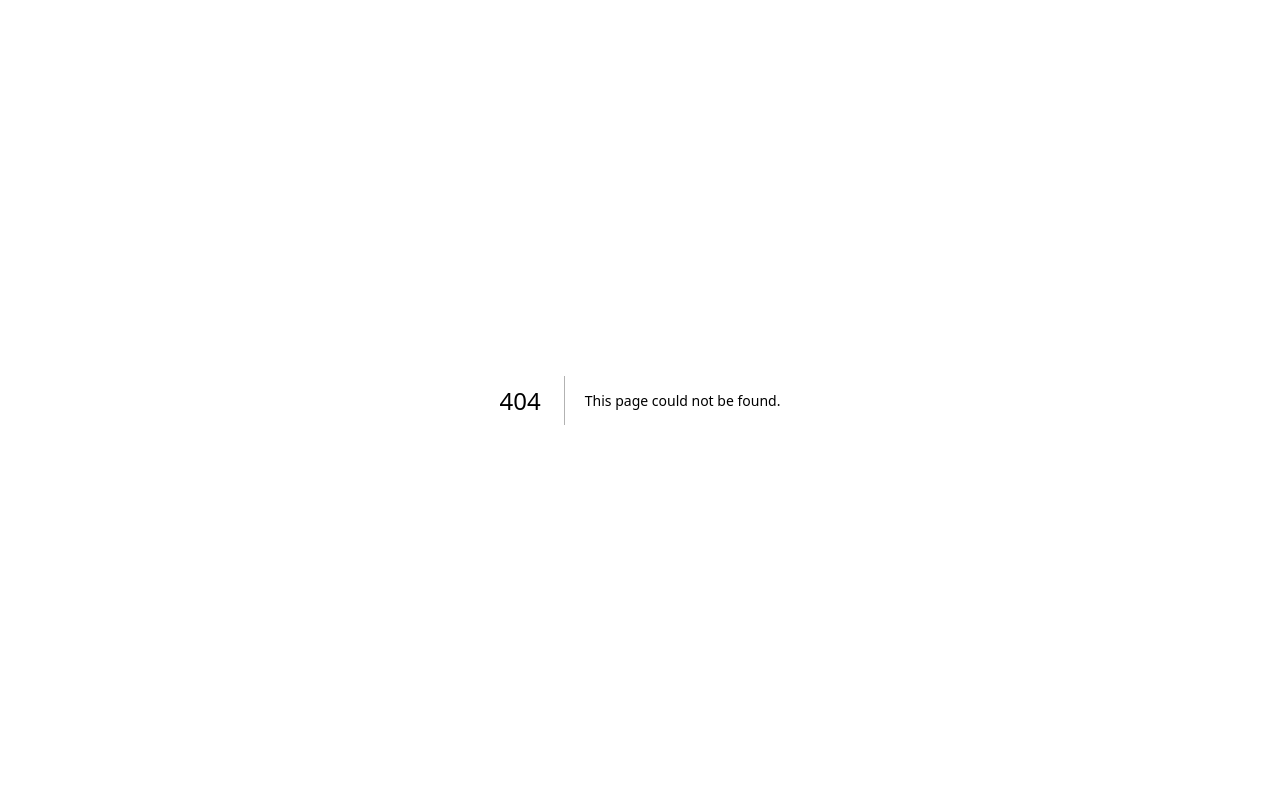
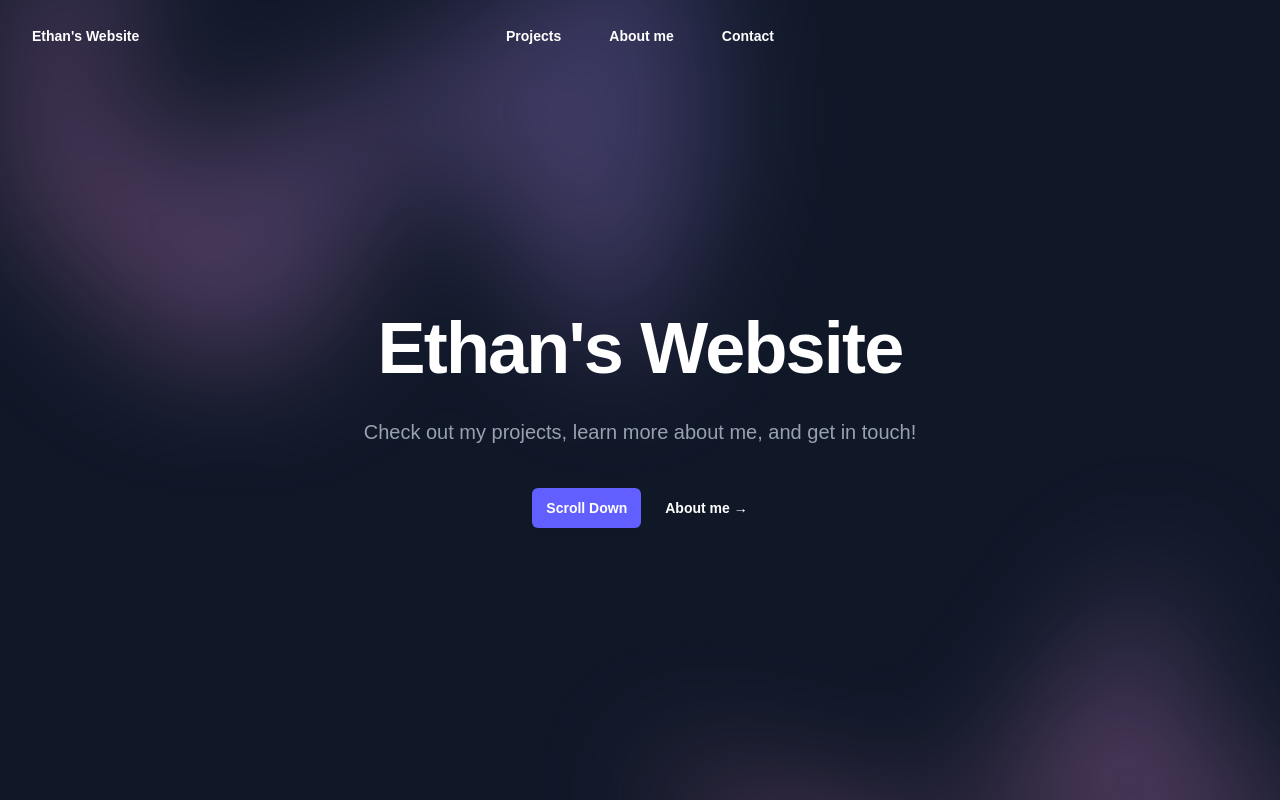
Before and after one commit to gen0x88/nextjs-website2, a Next.js app: page /nextjs-website2/ in a window 1280 px wide. Before the commit this address had no page. Built offline with nearby package versions, Linux system fonts and the light colour scheme.

Commit message:
Changed base url for build and updated a to Link

```diff
--- a/app/about/page.tsx
+++ b/app/about/page.tsx
@@ -4,12 +4,7 @@ import { useState } from "react";
 import { Dialog, DialogPanel } from "@headlessui/react";
 import { Bars3Icon, XMarkIcon } from "@heroicons/react/24/outline";
 import { MobileNavbar, Navbar } from "@/components/Navbar";
-
-const navigation = [
-  { name: "Projects", href: "#" },
-  { name: "About me", href: "#" },
-  { name: "Contact", href: "#" },
-];
+import Link from "next/link";
 
 export default function Home() {
   const [mobileMenuOpen, setMobileMenuOpen] = useState(false);
@@ -22,9 +17,9 @@ export default function Home() {
           className="flex items-center justify-between p-6 lg:px-8"
         >
           <div className="flex lg:flex-1">
-            <a href="/" className="-m-1.5 p-1.5">
-              <span className="sr-only">Your Company</span>
-            </a>
+            <Link href="/" className="-m-1.5 p-1.5">
+              <span className="text-sm/6 font-semibold text-white">Ethan's Website</span>
+            </Link>
           </div>
           <div className="flex lg:hidden">
             <button
--- a/app/page.tsx
+++ b/app/page.tsx
@@ -1,27 +1,25 @@
-'use client'
+"use client";
 
-import { useState } from 'react'
-import { Dialog, DialogPanel } from '@headlessui/react'
-import { Bars3Icon, XMarkIcon } from '@heroicons/react/24/outline'
-
-const navigation = [
-  { name: 'Projects', href: '/projects' },
-  { name: 'About me', href: '/about' },
-  { name: 'Contact', href: '/contact' },
-]
+import { useState } from "react";
+import { Dialog, DialogPanel } from "@headlessui/react";
+import { Bars3Icon, XMarkIcon } from "@heroicons/react/24/outline";
+import Link from "next/link";
+import { MobileNavbar, Navbar } from "@/components/Navbar";
 
 export default function Home() {
-  const [mobileMenuOpen, setMobileMenuOpen] = useState(false)
+  const [mobileMenuOpen, setMobileMenuOpen] = useState(false);
 
   return (
     <div className="bg-gray-900 h-screen">
       <header className="absolute inset-x-0 top-0 z-50">
-        <nav aria-label="Global" className="flex items-center justify-between p-6 lg:px-8">
+        <nav
+          aria-label="Global"
+          className="flex items-center justify-between p-6 lg:px-8"
+        >
           <div className="flex lg:flex-1">
-            <a href="#" className="-m-1.5 p-1.5">
-              <span className="sr-only">Your Company</span>
-
-            </a>
+            <Link href="/" className="-m-1.5 p-1.5">
+              <span className="text-sm/6 font-semibold text-white">Ethan's Website</span>
+            </Link>
           </div>
           <div className="flex lg:hidden">
             <button
@@ -34,27 +32,26 @@ export default function Home() {
             </button>
           </div>
           <div className="hidden lg:flex lg:gap-x-12">
-            {navigation.map((item) => (
-              <a key={item.name} href={item.href} className="text-sm/6 font-semibold text-white">
-                {item.name}
-              </a>
-            ))}
+            <Navbar />
           </div>
-          <div className="hidden lg:flex lg:flex-1 lg:justify-end">
-          </div>
+          <div className="hidden lg:flex lg:flex-1 lg:justify-end"></div>
         </nav>
-        <Dialog open={mobileMenuOpen} onClose={setMobileMenuOpen} className="lg:hidden">
+        <Dialog
+          open={mobileMenuOpen}
+          onClose={setMobileMenuOpen}
+          className="lg:hidden"
+        >
           <div className="fixed inset-0 z-50" />
           <DialogPanel className="fixed inset-y-0 right-0 z-50 w-full overflow-y-auto bg-gray-900 p-6 sm:max-w-sm sm:ring-1 sm:ring-gray-100/10">
             <div className="flex items-center justify-between">
-              <a href="#" className="-m-1.5 p-1.5">
+              <Link href="#" className="-m-1.5 p-1.5">
                 <span className="sr-only">Your Company</span>
                 <img
                   alt=""
                   src="https://tailwindcss.com/plus-assets/img/logos/mark.svg?color=indigo&shade=500"
                   className="h-8 w-auto"
                 />
-              </a>
+              </Link>
               <button
                 type="button"
                 onClick={() => setMobileMenuOpen(false)}
@@ -67,23 +64,15 @@ export default function Home() {
             <div className="mt-6 flow-root">
               <div className="-my-6 divide-y divide-white/10">
                 <div className="space-y-2 py-6">
-                  {navigation.map((item) => (
-                    <a
-                      key={item.name}
-                      href={item.href}
-                      className="-mx-3 block rounded-lg px-3 py-2 text-base/7 font-semibold text-white hover:bg-white/5"
-                    >
-                      {item.name}
-                    </a>
-                  ))}
+                  <MobileNavbar />
                 </div>
                 <div className="py-6">
-                  <a
+                  <Link
                     href="#"
                     className="-mx-3 block rounded-lg px-3 py-2.5 text-base/7 font-semibold text-white hover:bg-white/5"
                   >
                     Log in
-                  </a>
+                  </Link>
                 </div>
               </div>
             </div>
@@ -99,14 +88,13 @@ export default function Home() {
           <div
             style={{
               clipPath:
-                'polygon(74.1% 44.1%, 100% 61.6%, 97.5% 26.9%, 85.5% 0.1%, 80.7% 2%, 72.5% 32.5%, 60.2% 62.4%, 52.4% 68.1%, 47.5% 58.3%, 45.2% 34.5%, 27.5% 76.7%, 0.1% 64.9%, 17.9% 100%, 27.6% 76.8%, 76.1% 97.7%, 74.1% 44.1%)',
+                "polygon(74.1% 44.1%, 100% 61.6%, 97.5% 26.9%, 85.5% 0.1%, 80.7% 2%, 72.5% 32.5%, 60.2% 62.4%, 52.4% 68.1%, 47.5% 58.3%, 45.2% 34.5%, 27.5% 76.7%, 0.1% 64.9%, 17.9% 100%, 27.6% 76.8%, 76.1% 97.7%, 74.1% 44.1%)",
             }}
             className="relative left-[calc(50%-11rem)] aspect-1155/678 w-144.5 -translate-x-1/2 rotate-30 bg-linear-to-tr from-[#ff80b5] to-[#9089fc] opacity-30 sm:left-[calc(50%-30rem)] sm:w-288.75"
           />
         </div>
         <div className="mx-auto max-w-2xl py-32 sm:py-48 lg:py-56">
-          <div className="hidden sm:mb-8 sm:flex sm:justify-center">
-          </div>
+          <div className="hidden sm:mb-8 sm:flex sm:justify-center"></div>
           <div className="text-center">
             <h1 className="text-5xl font-semibold tracking-tight text-balance text-white sm:text-7xl">
               Ethan's Website
@@ -115,15 +103,15 @@ export default function Home() {
               Check out my projects, learn more about me, and get in touch!
             </p>
             <div className="mt-10 flex items-center justify-center gap-x-6">
-              <a
+              <Link
                 href="#"
                 className="rounded-md bg-indigo-500 px-3.5 py-2.5 text-sm font-semibold text-white shadow-xs hover:bg-indigo-400 focus-visible:outline-2 focus-visible:outline-offset-2 focus-visible:outline-indigo-500"
               >
                 Scroll Down
-              </a>
-              <a href="#" className="text-sm/6 font-semibold text-white">
+              </Link>
+              <Link href="#" className="text-sm/6 font-semibold text-white">
                 About me <span aria-hidden="true">→</span>
-              </a>
+              </Link>
             </div>
           </div>
         </div>
@@ -134,12 +122,12 @@ export default function Home() {
           <div
             style={{
               clipPath:
-                'polygon(74.1% 44.1%, 100% 61.6%, 97.5% 26.9%, 85.5% 0.1%, 80.7% 2%, 72.5% 32.5%, 60.2% 62.4%, 52.4% 68.1%, 47.5% 58.3%, 45.2% 34.5%, 27.5% 76.7%, 0.1% 64.9%, 17.9% 100%, 27.6% 76.8%, 76.1% 97.7%, 74.1% 44.1%)',
+                "polygon(74.1% 44.1%, 100% 61.6%, 97.5% 26.9%, 85.5% 0.1%, 80.7% 2%, 72.5% 32.5%, 60.2% 62.4%, 52.4% 68.1%, 47.5% 58.3%, 45.2% 34.5%, 27.5% 76.7%, 0.1% 64.9%, 17.9% 100%, 27.6% 76.8%, 76.1% 97.7%, 74.1% 44.1%)",
             }}
             className="relative left-[calc(50%+3rem)] aspect-1155/678 w-144.5 -translate-x-1/2 bg-linear-to-tr from-[#ff80b5] to-[#9089fc] opacity-30 sm:left-[calc(50%+36rem)] sm:w-288.75"
           />
         </div>
       </div>
     </div>
-  )
+  );
 }
--- a/app/projects/page.tsx
+++ b/app/projects/page.tsx
@@ -4,6 +4,7 @@ import { useState } from "react";
 import { Dialog, DialogPanel } from "@headlessui/react";
 import { Bars3Icon, XMarkIcon } from "@heroicons/react/24/outline";
 import { MobileNavbar, Navbar } from "@/components/Navbar";
+import Link from "next/link";
 
 export default function Home() {
   const [mobileMenuOpen, setMobileMenuOpen] = useState(false);
@@ -16,9 +17,9 @@ export default function Home() {
           className="flex items-center justify-between p-6 lg:px-8"
         >
           <div className="flex lg:flex-1">
-            <a href="/" className="-m-1.5 p-1.5">
-              <span className="sr-only">Your Company</span>
-            </a>
+            <Link href="/" className="-m-1.5 p-1.5">
+              <span className="text-sm/6 font-semibold text-white">Ethan's Website</span>
+            </Link>
           </div>
           <div className="flex lg:hidden">
             <button
@@ -43,10 +44,9 @@ export default function Home() {
           <div className="fixed inset-0 z-50" />
           <DialogPanel className="fixed inset-y-0 right-0 z-50 w-full overflow-y-auto bg-gray-900 p-6 sm:max-w-sm sm:ring-1 sm:ring-gray-100/10">
             <div className="flex items-center justify-between">
-              <a href="#" className="-m-1.5 p-1.5">
-                <span className="sr-only"></span>
-
-              </a>
+              <Link href="/" className="-m-1.5 p-1.5">
+                <span className="sr-only">Ethan's Websites</span>
+              </Link>
               <button
                 type="button"
                 onClick={() => setMobileMenuOpen(false)}
--- a/components/Navbar.tsx
+++ b/components/Navbar.tsx
@@ -1,3 +1,11 @@
+"use client";
+
+import Link from "next/link";
+import { usePathname } from "next/navigation";
+import getConfig from "next/config";
+
+// const { publicRuntimeConfig } = getConfig();
+
 const navigation = [
   { name: "Projects", href: "/projects" },
   { name: "About me", href: "/about" },
@@ -5,25 +13,33 @@ const navigation = [
 ];
 
 export function Navbar() {
+  // const basePath = publicRuntimeConfig?.basePath || "";
+
   return navigation.map((item) => (
-    <a
+    <Link
       key={item.name}
       href={item.href}
       className="text-sm/6 font-semibold text-white"
+      onClick={(e) => {
+        // e.preventDefault()
+        console.log(`Navigating to ${item.href}`, );
+      }}
     >
       {item.name}
-    </a>
+    </Link>
   ));
 }
 
 export function MobileNavbar() {
+  // const basePath = publicRuntimeConfig?.basePath || "";
+
   return navigation.map((item) => (
-    <a
+    <Link
       key={item.name}
       href={item.href}
       className="-mx-3 block rounded-lg px-3 py-2 text-base/7 font-semibold text-white hover:bg-white/5"
     >
       {item.name}
-    </a>
+    </Link>
   ));
 }
--- a/next.config.ts
+++ b/next.config.ts
@@ -2,7 +2,9 @@ import type { NextConfig } from 'next';
 
 const nextConfig: NextConfig = {
   output: 'export',
-  basePath: process.env.PAGES_BASE_PATH,
+  // basePath: process.env.PAGES_BASE_PATH,
+  basePath: "/nextjs-website2",
+  assetPrefix: "/nextjs-website2/",
 };
 
 export default nextConfig;
```
